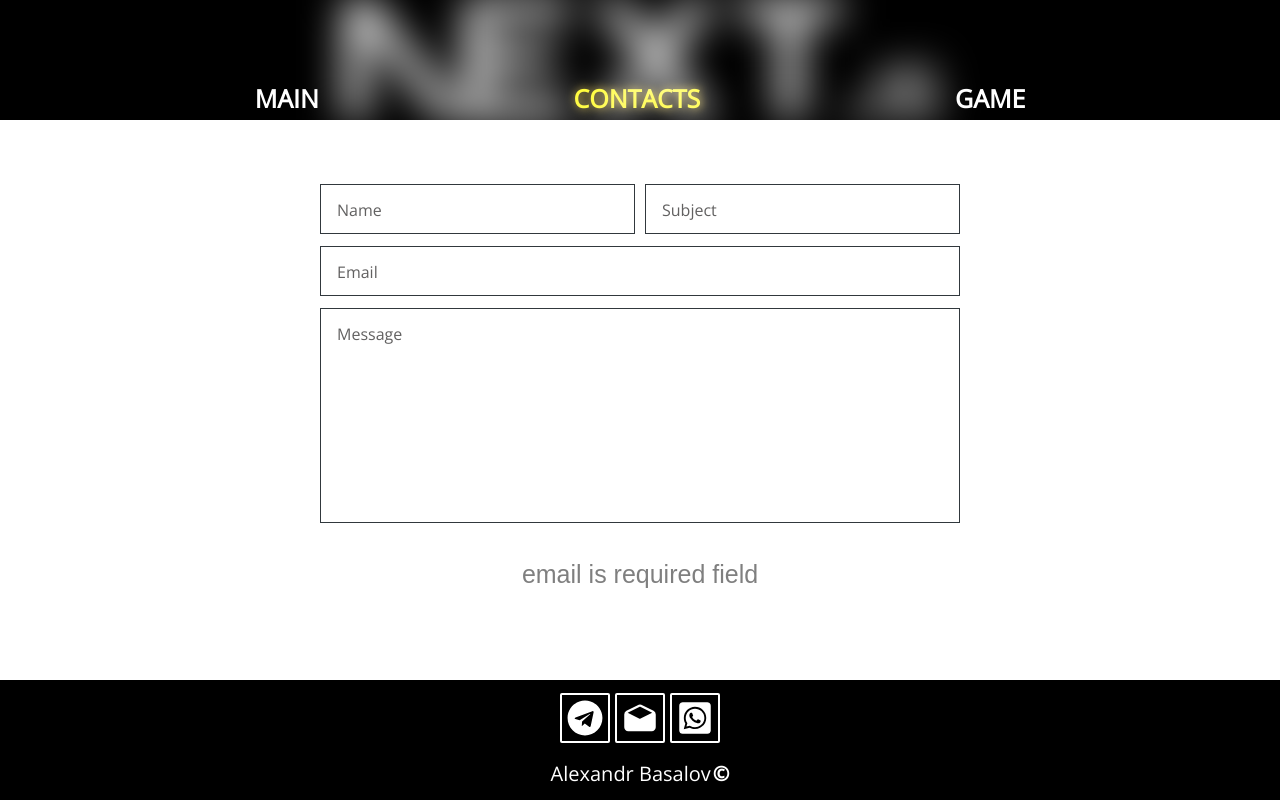
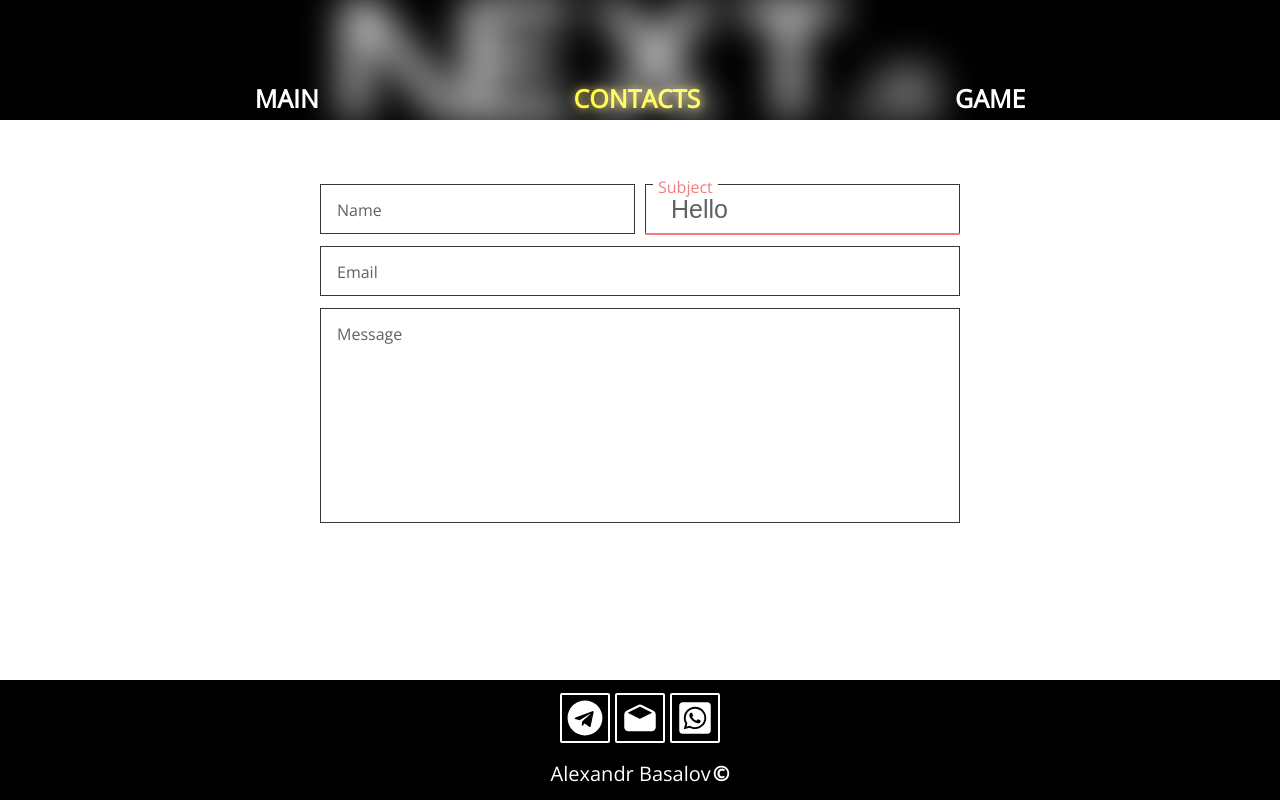
Before and after one commit to epolyakova9213/test, a Next.js app: page /contacts in a window 1280 px wide. Built offline with nearby package versions, Linux system fonts and the light colour scheme.

Commit message:
form infra

```diff
--- a/src/app/contacts/contact-form/contact-form.tsx
+++ b/src/app/contacts/contact-form/contact-form.tsx
@@ -1,8 +1,8 @@
 'use client'
 
 import styles from "./contact-form.module.scss";
-import {Input} from "@/app/contacts/input/input";
-import {Button} from "@/app/contacts/button/button";
+import {Input} from "@/infra/controls/input/input";
+import {Button} from "@/infra/controls/button/button";
 import React, {useState} from "react";
 import {IObjectValidators, Validator} from "@/app/contacts/validators/Validator";
 import {emailRegexp} from "@/constants";
@@ -15,14 +15,14 @@ export const ContactForm: React.FC = () => {
         const validator = new Validator<IMessageForm>({
             email: '',
             name: '',
-            subject: '',
+            subject: 'Hello',
             message: '',
         })
         const validators: IObjectValidators<IMessageForm> = {
             email: {
                 validators: [
                     validator.required(),
-                    validator.checkMaxStringLength(20),
+                    validator.checkMaxStringLength(40),
                     validator.checkTemplate(emailRegexp),
                 ]
             },
@@ -84,10 +84,14 @@ export const ContactForm: React.FC = () => {
                    value={controller.state.data.message}
                    name={'Message'}
             />
-            <Button text={controller.state.resError || 'Send message'} disabled={!!controller.state.resError}
-                    containerClassName={styles.submit}
-                    onClick={controller.clearState}
-            />
+            {
+                controller.isTouched &&
+                <Button text={controller.isTouched && controller.state.error || 'Send message'}
+                        disabled={!!controller.state.error}
+                        containerClassName={styles.submit}
+                        onClick={controller.clearState}
+                />
+            }
         </div>
     )
 }
--- a/src/app/contacts/validators/form-controller.ts
+++ b/src/app/contacts/validators/form-controller.ts
@@ -4,13 +4,15 @@ import {IMessageForm} from "@/app/contacts/contracts";
 
 type IState<T extends Record<string, any>> = {
     data: IObjectType<T>,
-    resError: string | undefined
+    error: string | undefined
 }
 
 export class FormController<T extends Record<string, any>> {
     setState: (value: (((prevState: IState<T>) => IState<T>) | IState<T>)) => void
     state: IState<T>
+
     isReady = false
+    isTouched = false
 
     constructor(private validator: Validator<T>) {
     }
@@ -28,7 +30,7 @@ export class FormController<T extends Record<string, any>> {
     useHook = () => {
         const [state, setState] = useState<IState<T>>({
             data: this.validator.getObject(),
-            resError: undefined
+            error: undefined
         })
         this.setState = setState
         this.state = state
@@ -42,7 +44,7 @@ export class FormController<T extends Record<string, any>> {
         this.setState((prev) => {
             return {
                 ...prev,
-                resError: this.validator.checkObject()
+                error: this.validator.checkObject()
             }
         })
         return this.validator.checkObject()
@@ -50,6 +52,7 @@ export class FormController<T extends Record<string, any>> {
 
     onBlur = (event: FocusEvent<HTMLInputElement | HTMLTextAreaElement>) => {
         this.checkFields()
+        this.isTouched = true
     }
 
     clearState = () => {
@@ -60,7 +63,7 @@ export class FormController<T extends Record<string, any>> {
                 obj[key] = ''
             }
             this.validator.updateObject(obj)
-            return {data: obj, resError: undefined}
+            return {data: obj, error: undefined}
         })
     }
 }
```
Also changed, not shown: src/infra/controls/button/button.module.scss (renamed from src/app/contacts/button/button.module.scss), src/infra/controls/button/button.tsx (renamed from src/app/contacts/button/button.tsx), src/infra/controls/input/input.module.scss (renamed from src/app/contacts/input/input.module.scss), src/infra/controls/input/input.tsx (renamed from src/app/contacts/input/input.tsx).
